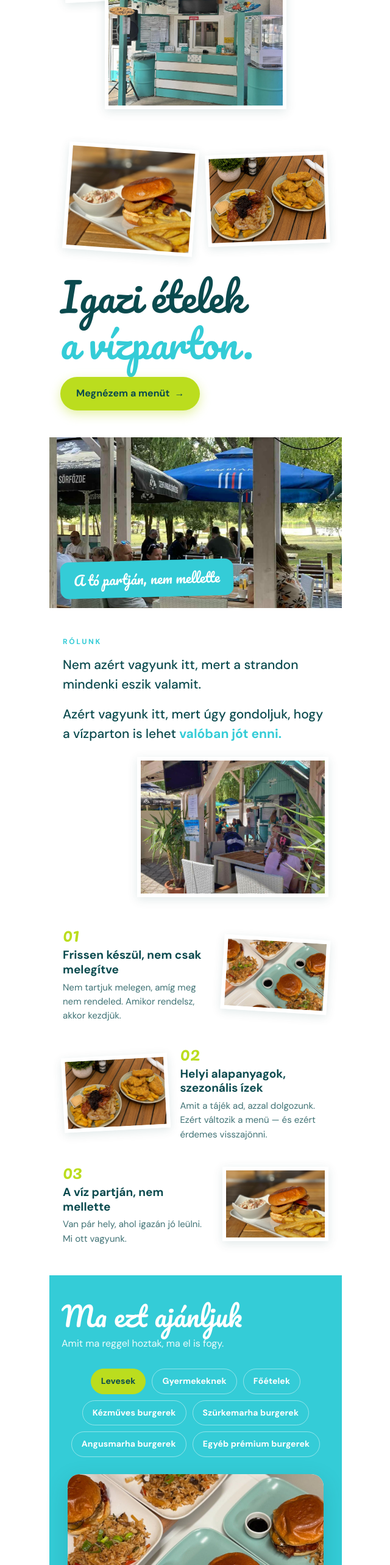
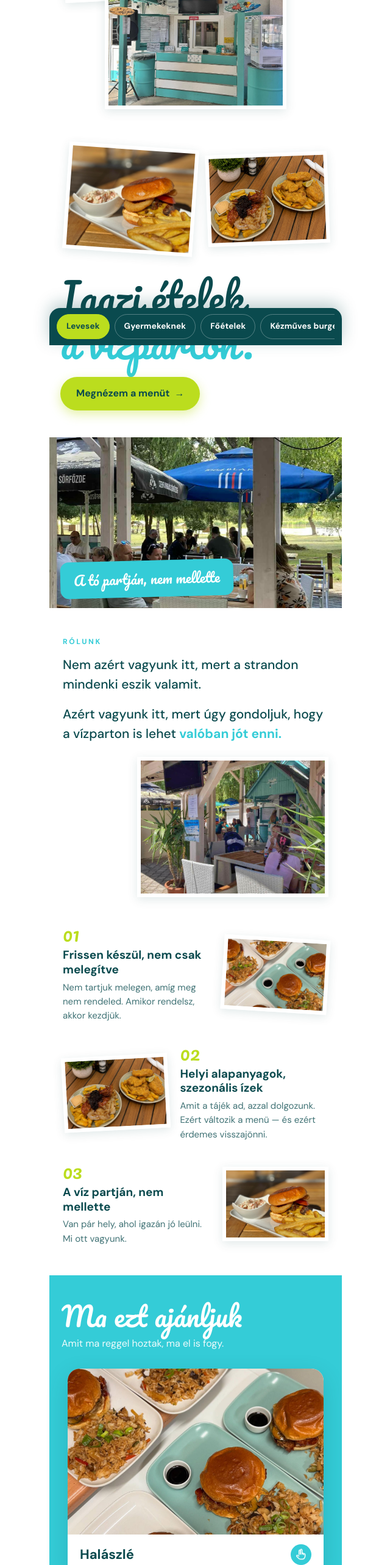
Before and after one commit to Szucsi09/kupi-beach-bar-2, a Next.js app: page / in a window 1280 px wide. Shown: the part 234-2800 px from the top of the page at 61% size, without its empty margins (319-959 px from the left). Built offline with nearby package versions, Linux system fonts and the light colour scheme.

Commit message:
feat: add menu category popup bar and update menu section component

```diff
--- a/app/globals.css
+++ b/app/globals.css
@@ -504,49 +504,76 @@ nav.bar {
   max-width: 26ch;
 }
 
-/* ── MENU CATEGORY TABS ─────────────────────────────── */
-.menu-tabs-wrap {
-  margin-bottom: 28px;
+/* ── MENU CATEGORY POPUP BAR ────────────────────────── */
+.menu-popup-bar {
+  position: fixed;
+  left: 0;
+  right: 0;
+  bottom: 0;
+  z-index: 60;
+  margin: 0 auto;
+  max-width: 480px;
+  padding: 10px 12px calc(10px + env(safe-area-inset-bottom, 0px));
+  background: var(--turquoise-deep);
+  border-top-left-radius: 18px;
+  border-top-right-radius: 18px;
+  box-shadow: 0 -8px 26px rgba(10, 74, 78, 0.28);
+  transform: translateY(115%);
+  opacity: 0;
+  visibility: hidden;
+  transition: transform 0.4s cubic-bezier(0.4, 0, 0.2, 1), opacity 0.4s ease,
+    visibility 0.4s;
 }
 
-.menu-tabs {
-  display: flex;
-  flex-wrap: wrap;
-  justify-content: center;
-  gap: 10px;
-  max-width: 760px;
-  margin: 0 auto;
+.menu-popup-bar.visible {
+  transform: translateY(0);
+  opacity: 1;
+  visibility: visible;
 }
 
-.menu-tab {
+.menu-popup-inner {
+  display: flex;
+  gap: 8px;
+  overflow-x: auto;
+  scrollbar-width: none;
+  -webkit-overflow-scrolling: touch;
+}
+
+.menu-popup-inner::-webkit-scrollbar {
+  display: none;
+}
+
+.menu-popup-tab {
   appearance: none;
-  border: 1.5px solid rgba(255, 255, 255, 0.45);
+  flex: 0 0 auto;
+  border: 1.5px solid rgba(255, 255, 255, 0.3);
   background: transparent;
   color: #fff;
   font-family: inherit;
-  font-size: 14px;
+  font-size: 13.5px;
   font-weight: 600;
+  white-space: nowrap;
   letter-spacing: 0.01em;
-  padding: 9px 16px;
+  padding: 9px 15px;
   border-radius: 999px;
   cursor: pointer;
   transition: background 0.2s ease, color 0.2s ease, border-color 0.2s ease;
 }
 
-.menu-tab:hover {
+.menu-popup-tab:hover {
   border-color: #fff;
   background: rgba(255, 255, 255, 0.12);
 }
 
-.menu-tab.active {
+.menu-popup-tab.active {
   background: var(--lime);
   border-color: var(--lime);
   color: var(--turquoise-deep);
 }
 
-.menu-tab:focus-visible {
+.menu-popup-tab:focus-visible {
   outline: none;
-  box-shadow: 0 0 0 3px rgba(255, 255, 255, 0.6);
+  box-shadow: 0 0 0 3px rgba(187, 221, 30, 0.6);
 }
 
 /* ── MENU CARD GRID ─────────────────────────────────── */
@@ -669,33 +696,38 @@ nav.bar {
 /* BACK face — pre-rotated so it faces away on start */
 .dish-back {
   transform: rotateY(180deg);
-  background: var(--turquoise);
+  background: #fff;
   display: flex;
-  align-items: center;
-  justify-content: center;
-  border: 3px dashed rgba(255, 255, 255, 0.7);
+  align-items: stretch;
+  justify-content: stretch;
+  border: 6px solid var(--turquoise);
   border-radius: 20px;
+  padding: 9px;
 }
 
 .dish-back-inner {
-  padding: 32px 28px;
-  text-align: center;
+  flex: 1 1 auto;
+  border: 2px dashed var(--turquoise);
+  border-radius: 12px;
+  padding: 26px 26px;
+  text-align: left;
   display: flex;
   flex-direction: column;
-  align-items: center;
+  align-items: flex-start;
+  justify-content: center;
   gap: 0;
 }
 
-/* Eyebrow label */
+/* Dish title */
 .dish-back-eyebrow {
   font-family: var(--font-pacifico), cursive;
-  font-size: 28px;
+  font-size: 27px;
   font-weight: 400;
   font-style: italic;
-  color: var(--turquoise-deep);
-  margin-bottom: 18px;
-  line-height: 1.2;
-  max-width: 90%;
+  color: var(--turquoise);
+  margin-bottom: 20px;
+  line-height: 1.15;
+  text-align: left;
   text-wrap: pretty;
 }
 
@@ -711,18 +743,17 @@ nav.bar {
   margin: 0;
   display: flex;
   flex-direction: column;
-  gap: 11px;
+  gap: 13px;
   width: 100%;
-  max-width: 280px;
 }
 
 .dish-back-list li {
   display: flex;
-  align-items: flex-start;
-  gap: 12px;
+  align-items: center;
+  gap: 13px;
   font-size: 16px;
   font-weight: 500;
-  line-height: 1.4;
+  line-height: 1.35;
   color: var(--turquoise-deep);
   text-align: left;
 }
@@ -731,11 +762,10 @@ nav.bar {
   content: "";
   display: inline-block;
   flex-shrink: 0;
-  width: 8px;
-  height: 8px;
+  width: 9px;
+  height: 9px;
   border-radius: 50%;
   background: var(--lime);
-  margin-top: 6px;
 }
 
 /* Tap-back cue */
--- a/components/menu-section.tsx
+++ b/components/menu-section.tsx
@@ -2,7 +2,7 @@
 
 import Image from "next/image";
 import Link from "next/link";
-import { useRef, useState } from "react";
+import { useEffect, useRef, useState } from "react";
 import { menuContent } from "@/lib/site-content";
 import { ScrollReveal } from "@/components/scroll-reveal";
 
@@ -109,32 +109,30 @@ export const MenuSection = () => {
   const [activeId, setActiveId] = useState<CategoryId>(
     menuContent.categories[0].id,
   );
+  const [barVisible, setBarVisible] = useState(false);
+  const sectionRef = useRef<HTMLElement>(null);
+
   const activeCategory =
     menuContent.categories.find((c) => c.id === activeId) ??
     menuContent.categories[0];
 
+  useEffect(() => {
+    const el = sectionRef.current;
+    if (!el) return;
+
+    const io = new IntersectionObserver(
+      ([entry]) => setBarVisible(entry.isIntersecting),
+      { rootMargin: "0px 0px -45% 0px", threshold: 0 },
+    );
+    io.observe(el);
+    return () => io.disconnect();
+  }, []);
+
   return (
-    <section className="menu-sec" id="menu">
+    <section className="menu-sec" id="menu" ref={sectionRef}>
       <ScrollReveal className="head">
         <h2>{menuContent.title}</h2>
         <p>{menuContent.subtitle}</p>
-      </ScrollReveal>
-
-      <ScrollReveal className="menu-tabs-wrap">
-        <div className="menu-tabs" role="tablist" aria-label="Menü kategóriák">
-          {menuContent.categories.map((cat) => (
-            <button
-              key={cat.id}
-              type="button"
-              role="tab"
-              aria-selected={cat.id === activeId}
-              className={`menu-tab${cat.id === activeId ? " active" : ""}`}
-              onClick={() => setActiveId(cat.id)}
-            >
-              {cat.label}
-            </button>
-          ))}
-        </div>
       </ScrollReveal>
 
       <div className="dish-grid">
@@ -152,6 +150,31 @@ export const MenuSection = () => {
           {menuContent.moreLink}
         </Link>
       </ScrollReveal>
+
+      <div
+        className={`menu-popup-bar${barVisible ? " visible" : ""}`}
+        aria-hidden={!barVisible}
+      >
+        <div
+          className="menu-popup-inner"
+          role="tablist"
+          aria-label="Menü kategóriák"
+        >
+          {menuContent.categories.map((cat) => (
+            <button
+              key={cat.id}
+              type="button"
+              role="tab"
+              aria-selected={cat.id === activeId}
+              tabIndex={barVisible ? 0 : -1}
+              className={`menu-popup-tab${cat.id === activeId ? " active" : ""}`}
+              onClick={() => setActiveId(cat.id)}
+            >
+              {cat.label}
+            </button>
+          ))}
+        </div>
+      </div>
     </section>
   );
 };
```
